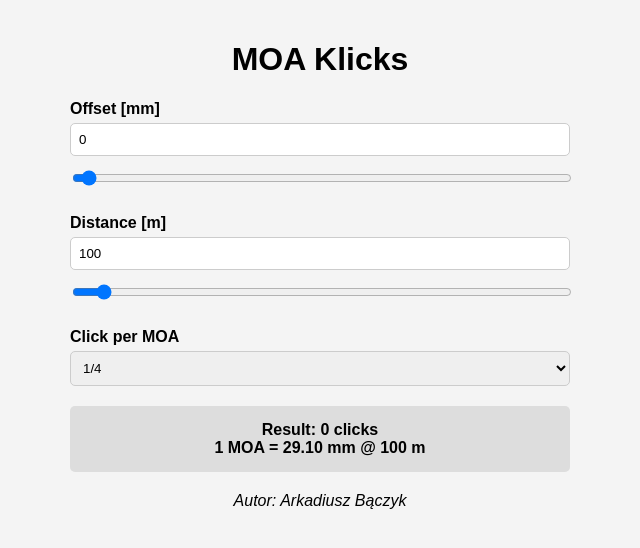
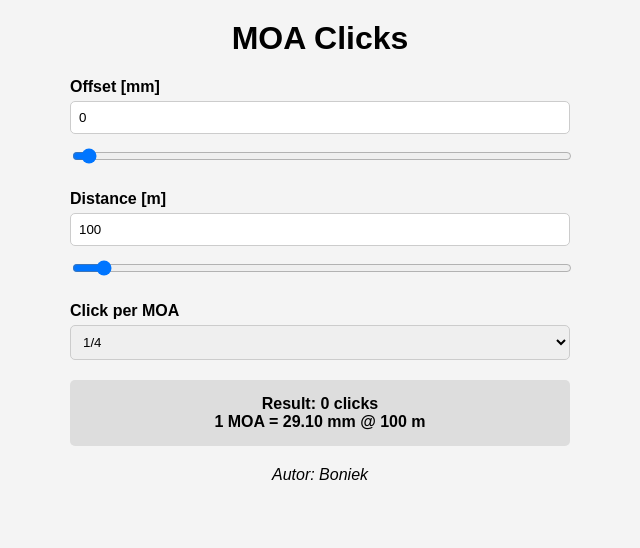
Before and after one commit to ArkadiuszBaczyk/MOA_clicks, a plain HTML site: page index.html in a window 1280 px wide. Shown: the whole page, without its empty margins (320-960 px from the left). Drawn offline with Linux system fonts and the light colour scheme.

Commit message:
Add files via upload

```diff
--- a/index.html
+++ b/index.html
@@ -1,9 +1,6 @@
-<!DOCTYPE html>
-<html lang="en">
+<html lang=en>
 <head>
-<meta charset="UTF-8">
-<meta name="viewport" content="width=device-width, initial-scale=1.0">
-<title>MOA Klicks</title>
+<title>MOA Clicks</title>
 <style>
     body {
         font-family: Arial, sans-serif;
@@ -48,7 +45,7 @@
 </head>
 <body>
 
-<h1>MOA Klicks</h1>
+<h1>MOA Clicks</h1>
 
 <label for="offset">Offset [mm]</label>
 <input type="number" id="offset" value="0" min="0" max="2500" step="1">
@@ -71,7 +68,7 @@
     1 MOA = 29.10 mm @ 100 m
 </div>
 
-<div class="author">Autor: Arkadiusz Bączyk</div>
+<div class="author">Autor: Boniek</div>
 
 <script>
 function updateResult() {
```
